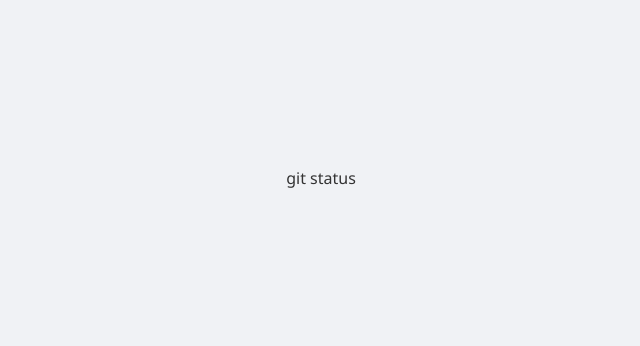
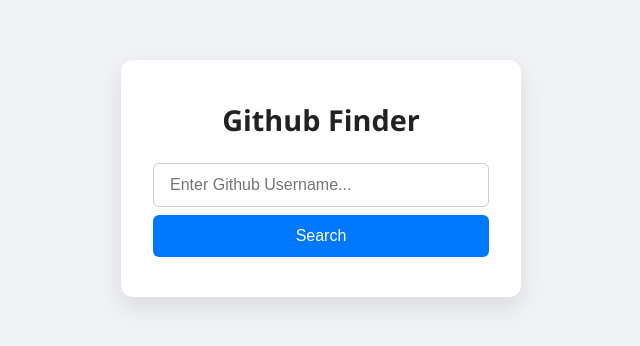
Before and after one commit to Fave-code2/TanStack_By_Brad, a React (Vite) app: page / in a window 1280 px wide. Shown: the part 222-568 px from the top of the page, without its empty margins (319-959 px from the left). Built offline with nearby package versions, Linux system fonts and the light colour scheme.

Commit message:
Making queries with useQuery hook

```diff
--- a/index.html
+++ b/index.html
@@ -4,7 +4,7 @@
     <meta charset="UTF-8" />
     <link rel="icon" type="image/svg+xml" href="/favicon.svg" />
     <meta name="viewport" content="width=device-width, initial-scale=1.0" />
-    <title>github-finder</title>
+    <title>Github Finder</title>
   </head>
   <body>
     <div id="root"></div>
--- a/src/App.jsx
+++ b/src/App.jsx
@@ -1,10 +1,12 @@
 import React from "react";
+import UserSearch from "./components/UserSearch";
 
 const App = () => {
   return (
-    <>
-      <div>git status</div>
-    </>
+    <div className="container">
+      <h1>Github Finder</h1>
+      <UserSearch />
+    </div>
   );
 };
 
--- /dev/null
+++ b/src/components/UserSearch.jsx
@@ -0,0 +1,67 @@
+import { useState } from "react";
+import { useQuery } from "@tanstack/react-query";
+import { FaGithubAlt } from "react-icons/fa";
+
+const UserSearch = () => {
+  const [username, setUserame] = useState("");
+  const [submittedUsername, SetSubmittedUserame] = useState("");
+
+  const { data, isLoading, isError, error } = useQuery({
+    queryKey: ["users", submittedUsername],
+    queryFn: async () => {
+      const res = await fetch(
+        `${import.meta.env.VITE_GITHUB_API_URL}/users/${submittedUsername}`,
+      );
+
+      if (!res.ok) throw new Error("User not found");
+
+      const data = await res.json();
+      console.log(data);
+      return data;
+    },
+
+    // This !! turns it to a boolean while enabled makes it run if it true
+    enabled: !!submittedUsername,
+  });
+
+  const handleSubmit = (e) => {
+    e.preventDefault();
+    SetSubmittedUserame(username.trim());
+  };
+
+  return (
+    <>
+      <form onSubmit={handleSubmit} className="form">
+        <input
+          type="text"
+          placeholder="Enter Github Username..."
+          value={username}
+          onChange={(e) => setUserame(e.target.value)}
+        />
+
+        <button type="submit">Search</button>
+      </form>
+
+      {isLoading && <p className="status">Loading...</p>}
+      {isError && <p className="status error">{error.message}</p>}
+
+      {data && (
+        <div className="user-card">
+          <img src={data.avatar_url} alt={data.name} className="avatar" />
+          <h2>{data.name || data.login}</h2>
+          <p className="bio">{data.bio}</p>
+          <a
+            href={data.html_url}
+            className="profile-btn"
+            target="_blank"
+            rel="noopener noreferrer"
+          >
+            <FaGithubAlt /> View Github Profile
+          </a>
+        </div>
+      )}
+    </>
+  );
+};
+
+export default UserSearch;
```
